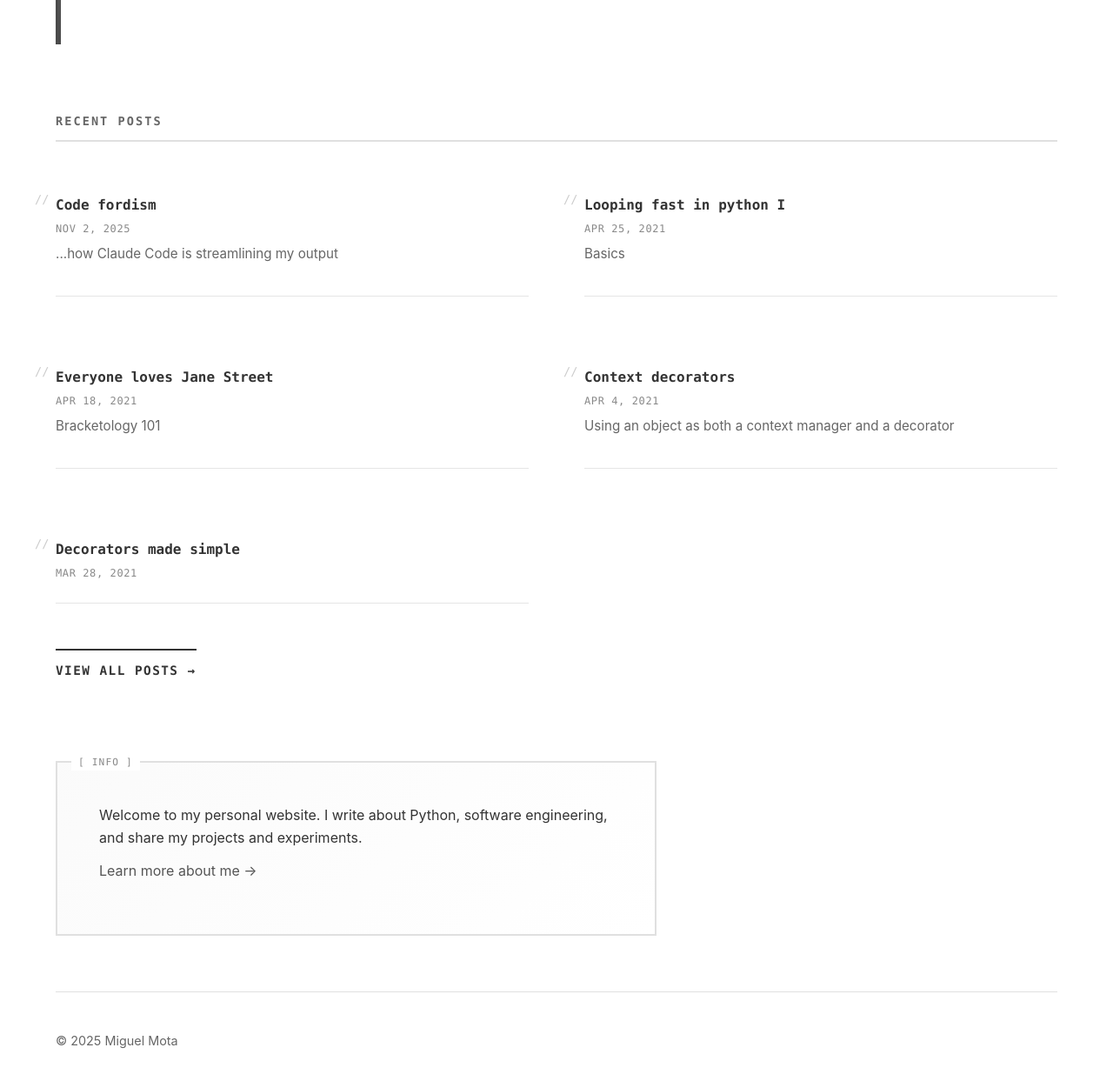
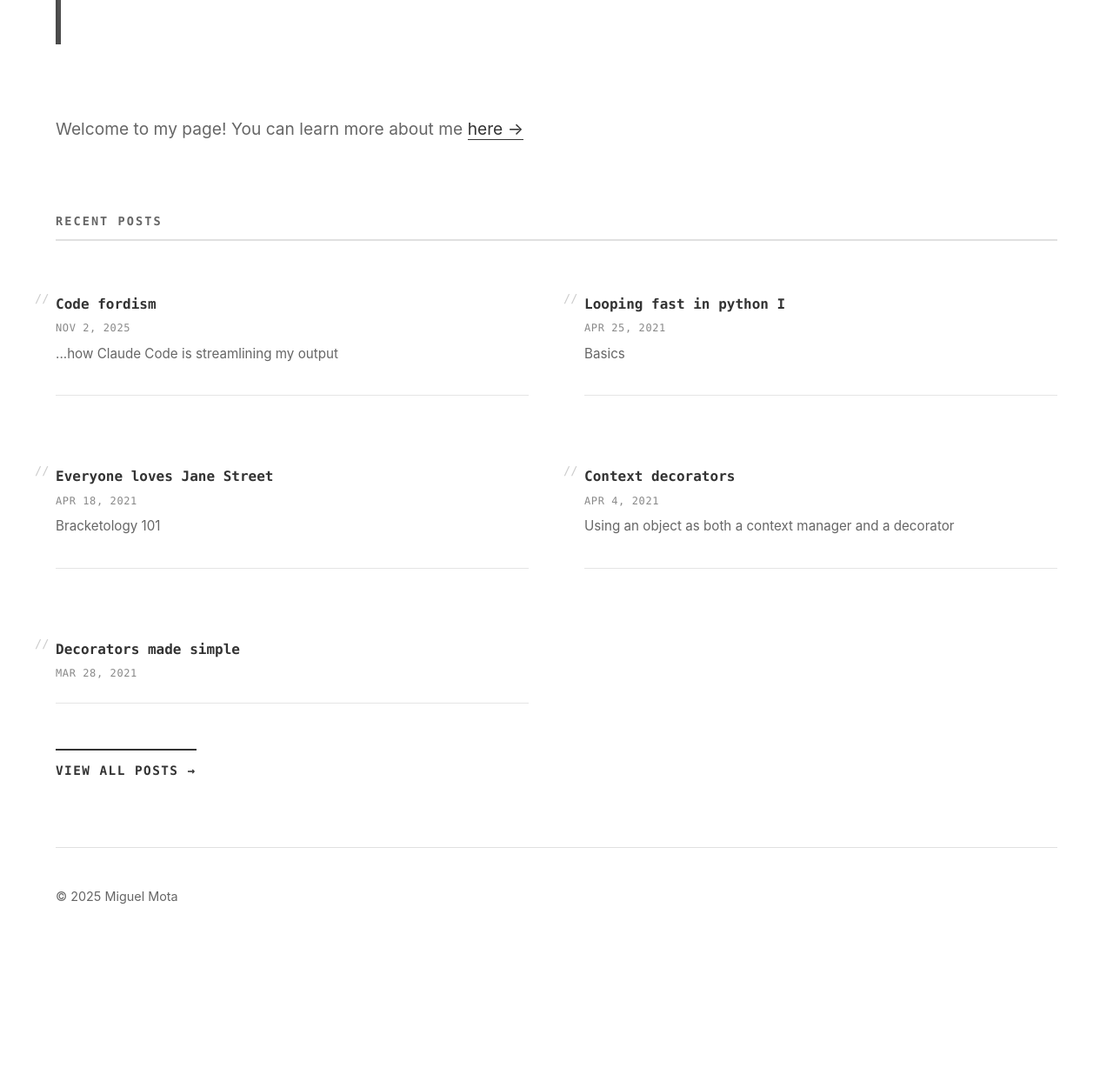
Before and after one commit to MiguelMMota/MiguelMMota.github.io, an Astro site: page / in a window 1280 px wide. Shown: the part 345-1588 px from the top of the page at 87% size. After the commit the page ends 1447 px from the top, so only its background shows below. Built offline with nearby package versions, Linux system fonts and the light colour scheme; Astro itself is replaced by a stand-in of ours; some packages are replaced by stand-ins of ours.

Commit message:
Slight fixes and text changes

```diff
--- a/src/pages/about.astro
+++ b/src/pages/about.astro
@@ -274,7 +274,7 @@ import BaseLayout from '../layouts/BaseLayout.astro';
 
   <header class="page-header">
     <h1>About Me</h1>
-    <p class="subtitle">Software Engineer / Based in Portugal</p>
+    <p class="subtitle">Software Engineer / Web3 Enthusiast</p>
   </header>
 
   <div class="intro-section">
--- a/src/pages/index.astro
+++ b/src/pages/index.astro
@@ -210,55 +210,52 @@ const posts = (await getCollection('blog'))
       text-decoration: none;
     }
 
-    .about-box {
-      margin-top: 3rem;
-      padding: 2rem;
-      border: 2px solid #e0e0e0;
-      background: linear-gradient(135deg, rgba(240, 240, 240, 0.3) 0%, transparent 100%);
-      position: relative;
+    .greeting-text {
+      margin-bottom: 4rem;
+      padding: 0;
+      font-size: 1.1rem;
+      line-height: 1.8;
+      color: var(--color-text-light);
     }
 
     @media (min-width: 768px) {
-      .about-box {
-        margin-top: 5rem;
-        padding: 3rem;
-        max-width: 60%;
+      .greeting-text {
+        margin-bottom: 5rem;
+        font-size: 1.2rem;
+        max-width: 75%;
       }
     }
 
-    @media (prefers-color-scheme: dark) {
-      .about-box {
-        border-color: #404040;
-        background: linear-gradient(135deg, rgba(50, 50, 50, 0.3) 0%, transparent 100%);
-      }
+    .greeting-text p {
+      margin: 0.5rem 0;
     }
 
-    .about-box::before {
-      content: '[ INFO ]';
-      position: absolute;
-      top: -0.6rem;
-      left: 1rem;
-      background: var(--color-bg);
-      padding: 0 0.5rem;
-      font-family: var(--font-mono);
-      font-size: 0.7rem;
-      color: #888;
-      letter-spacing: 0.1em;
+    .greeting-text p:first-of-type {
+      margin-top: 0;
     }
 
-    .about-box p {
-      margin: 0.75rem 0;
-      line-height: 1.6;
+    .greeting-text a {
+      color: var(--color-text);
+      text-decoration: none;
+      border-bottom: 1px solid currentColor;
+      transition: color 0.2s ease;
     }
 
-    .about-box p:first-of-type {
-      margin-top: 0;
+    .greeting-text a:hover {
+      color: var(--color-link);
+      text-decoration: none;
     }
   </style>
 
   <section class="industrial-hero">
     <h1>Miguel Mota</h1>
     <p class="subtitle">Software Engineer / Python Enthusiast</p>
+  </section>
+
+  <section class="greeting-text">
+    <p>
+      Welcome to my page! You can learn more about me <a href="/about">here &rarr;</a>
+    </p>
   </section>
 
   <section>
@@ -282,14 +279,4 @@ const posts = (await getCollection('blog'))
     </ul>
     <a href="/blog" class="cta-link">View All Posts &rarr;</a>
   </section>
-
-  <section class="about-box">
-    <p>
-      Welcome to my personal website. I write about Python, software engineering,
-      and share my projects and experiments.
-    </p>
-    <p>
-      <a href="/about">Learn more about me &rarr;</a>
-    </p>
-  </section>
 </BaseLayout>
```
